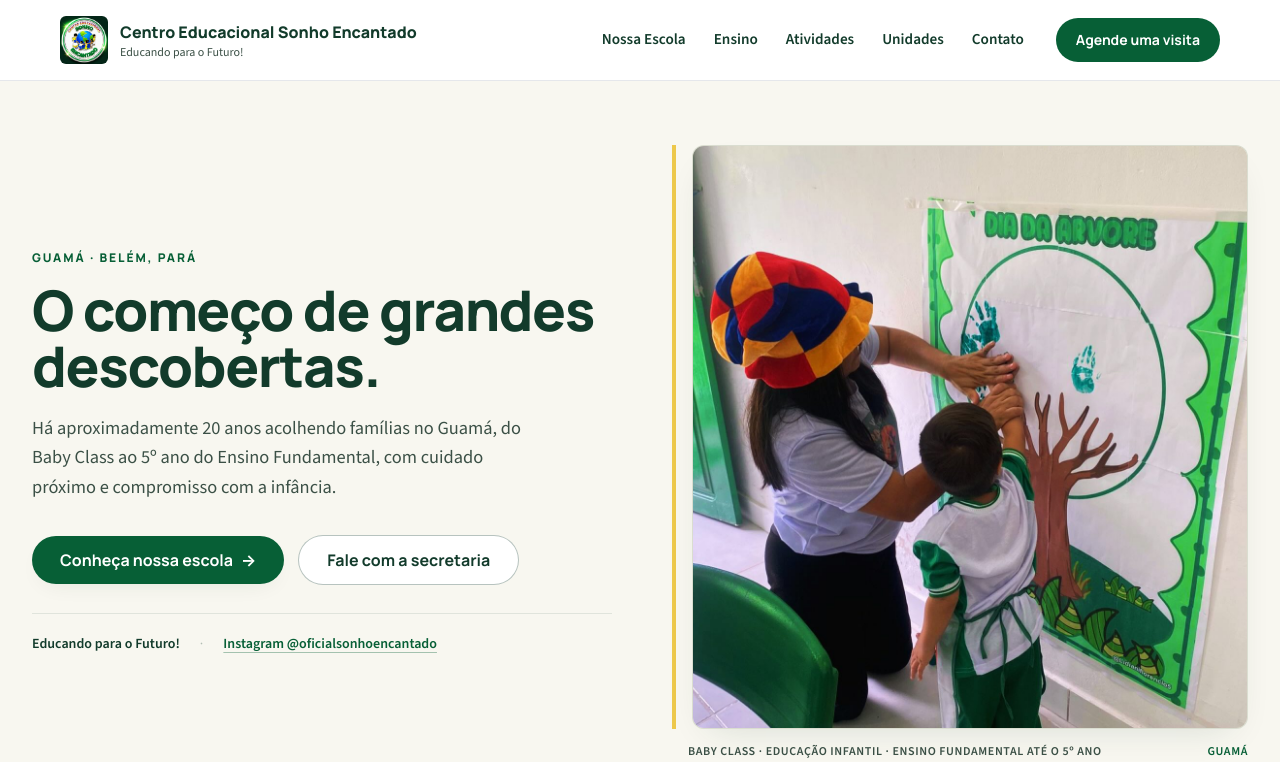
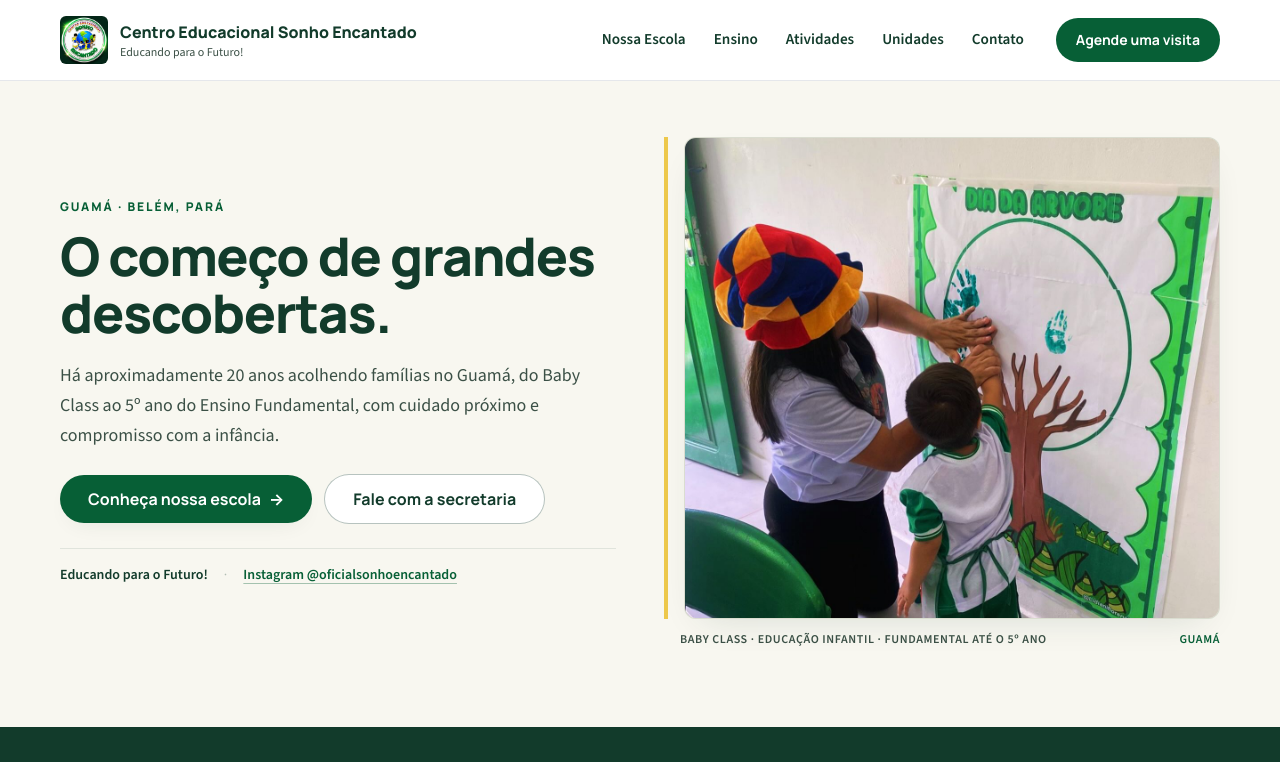
Before and after one commit to desenvolvedorfast-hub/site-sonho-encantado, a React (Vite) app in the folder sonho-encantado-site/: page / in a window 1280 px wide. Shown: the top 762 px of the page. Built offline with nearby package versions, Linux system fonts and the light colour scheme.

Commit message:
Update HeroSection layout and remove heroPhotoMissing
Refactor HeroSection component layout and remove unused state.

```diff
--- a/sonho-encantado-site/src/components/HeroSection.tsx
+++ b/sonho-encantado-site/src/components/HeroSection.tsx
@@ -1,34 +1,53 @@
-import { useState } from 'react';
 import { HERO_CONTENT, SCHOOL_IDENTITY } from '../data/schoolContent';
 import { PhotoSlot } from './PhotoSlot';
 
 export function HeroSection() {
-  const [heroPhotoMissing, setHeroPhotoMissing] = useState(false);
-
   return (
     <section
       aria-labelledby="hero-heading"
-      className="relative overflow-hidden pb-14 pt-10 sm:pb-20 sm:pt-14 lg:pb-24 lg:pt-16"
+      className="relative overflow-hidden pb-10 pt-6 sm:pb-14 sm:pt-10 lg:pb-20 lg:pt-14"
     >
-      <div className="mx-auto grid max-w-7xl grid-cols-1 items-center gap-10 px-4 sm:px-6 lg:grid-cols-12 lg:gap-14 lg:px-8">
-        {/* Coluna Editorial Esquerda */}
-        <div className="lg:col-span-6">
+      <div className="container-editorial grid grid-cols-1 gap-6 lg:grid-cols-12 lg:items-center lg:gap-x-12 lg:gap-y-5">
+        {/* Bloco 1: Eyebrow + Título principal (sempre primeiro) */}
+        <div className="lg:col-span-6 lg:col-start-1 lg:row-start-1 lg:self-end">
           <p className="font-display text-xs font-extrabold uppercase tracking-[0.16em] text-brand-green">
             {HERO_CONTENT.eyebrow}
           </p>
 
           <h1
             id="hero-heading"
-            className="mt-4 font-display text-4xl font-extrabold leading-[1.06] text-brand-dark sm:text-5xl lg:text-[3.5rem]"
+            className="text-hero-title mt-3 font-display font-extrabold text-brand-dark"
           >
             {HERO_CONTENT.headline}
           </h1>
+        </div>
 
-          <p className="mt-5 max-w-lg text-lg leading-relaxed text-brand-muted sm:text-[1.15rem]">
+        {/* Bloco 2: Fotografia — no mobile aparece logo após o título; no desktop ocupa a coluna direita */}
+        <figure className="lg:col-span-6 lg:col-start-7 lg:row-span-2 lg:row-start-1">
+          <div className="border-l-4 border-brand-yellow pl-3 sm:pl-4">
+            <PhotoSlot
+              src={HERO_CONTENT.imageSrc}
+              alt={HERO_CONTENT.imageAlt}
+              photoGuide={HERO_CONTENT.photoGuide}
+              aspectClass="aspect-[4/3] sm:aspect-[16/11] lg:aspect-[4/3.6]"
+              objectPosition="object-[50%_20%]"
+              className="shadow-editorial"
+              priority
+            />
+          </div>
+          <figcaption className="mt-3 flex flex-wrap items-center justify-between gap-2 pl-4 text-xs font-semibold uppercase tracking-wider text-brand-muted">
+            <span>Baby Class · Educação Infantil · Fundamental até o 5º ano</span>
+            <span className="text-brand-green">{SCHOOL_IDENTITY.neighborhood}</span>
+          </figcaption>
+        </figure>
+
+        {/* Bloco 3: Texto de apoio + CTAs + links */}
+        <div className="lg:col-span-6 lg:col-start-1 lg:row-start-2 lg:self-start">
+          <p className="text-body-fluid max-w-xl text-brand-muted">
             {HERO_CONTENT.description}
           </p>
 
-          <div className="mt-8 flex flex-col gap-3.5 sm:flex-row sm:flex-wrap sm:items-center">
+          <div className="mt-6 flex flex-col gap-3 sm:flex-row sm:flex-wrap sm:items-center">
             <a
               href="#nossa-historia"
               className="group inline-flex min-h-[48px] items-center justify-center gap-2 rounded-full bg-brand-green px-7 py-3 font-display text-base font-bold text-white shadow-card transition-all duration-150 hover:-translate-y-0.5 hover:bg-brand-dark active:scale-[0.98]"
@@ -53,11 +72,9 @@ export function HeroSection() {
             </a>
           </div>
 
-          <div className="mt-7 flex flex-wrap items-center gap-x-5 gap-y-2 border-t border-brand-dark/10 pt-5 text-sm text-brand-muted">
+          <div className="mt-6 flex flex-wrap items-center gap-x-4 gap-y-1.5 border-t border-brand-dark/10 pt-4 text-sm text-brand-muted">
             <span className="font-semibold text-brand-dark">{SCHOOL_IDENTITY.slogan}</span>
-            <span aria-hidden="true" className="hidden text-brand-dark/30 sm:inline">
-              ·
-            </span>
+            <span aria-hidden="true" className="text-brand-dark/30">·</span>
             <a
               href={SCHOOL_IDENTITY.instagramUrl}
               target="_blank"
@@ -68,56 +85,6 @@ export function HeroSection() {
             </a>
           </div>
         </div>
-
-        {/* Coluna Direita: Fotografia real limpa ou Painel Institucional se ausente */}
-        <div className="lg:col-span-6">
-          {!heroPhotoMissing ? (
-            <figure className="relative mx-auto max-w-xl lg:ml-auto lg:mr-0">
-              <div className="relative border-l-4 border-brand-yellow pl-3 sm:pl-4">
-                <PhotoSlot
-                  src={HERO_CONTENT.imageSrc}
-                  alt={HERO_CONTENT.imageAlt}
-                  aspectClass="aspect-[4/4.2]"
-                  objectPosition="object-[50%_20%]"
-                  className="shadow-editorial"
-                  priority
-                  onMissing={() => setHeroPhotoMissing(true)}
-                />
-              </div>
-              <figcaption className="mt-3.5 flex flex-wrap items-center justify-between gap-2 pl-4 text-xs font-semibold uppercase tracking-wider text-brand-muted">
-                <span>Baby Class · Educação Infantil · Ensino Fundamental até o 5º ano</span>
-                <span className="text-brand-green">{SCHOOL_IDENTITY.neighborhood}</span>
-              </figcaption>
-            </figure>
-          ) : (
-            <aside
-              aria-label="Resumo institucional"
-              className="relative overflow-hidden rounded-2xl border border-brand-dark/12 bg-brand-dark p-8 text-brand-paper shadow-editorial sm:p-10"
-            >
-              <svg
-                aria-hidden="true"
-                className="pointer-events-none absolute -bottom-10 -right-10 h-56 w-56 text-brand-yellow/15"
-                viewBox="0 0 200 200"
-                fill="currentColor"
-              >
-                <path d="M40 160C40 85 90 40 170 40C170 115 125 160 50 160H40Z" />
-              </svg>
-
-              <p className="font-display text-xs font-extrabold uppercase tracking-[0.16em] text-brand-yellow">
-                {SCHOOL_IDENTITY.officialName}
-              </p>
-              <p className="mt-4 font-display text-2xl font-extrabold leading-snug sm:text-3xl">
-                {SCHOOL_IDENTITY.slogan}
-              </p>
-              <ul className="mt-6 space-y-3 border-t border-brand-paper/15 pt-6 text-sm text-[#DCE7E1] sm:text-base">
-                <li>• Baby Class, Educação Infantil e até o 5º ano</li>
-                <li>• Aproximadamente 20 anos junto às famílias do Guamá</li>
-                <li>• Música, Computação e Inglês na rotina escolar</li>
-                <li>• Duas unidades no bairro do Guamá, Belém/PA</li>
-              </ul>
-            </aside>
-          )}
-        </div>
       </div>
     </section>
   );
```
